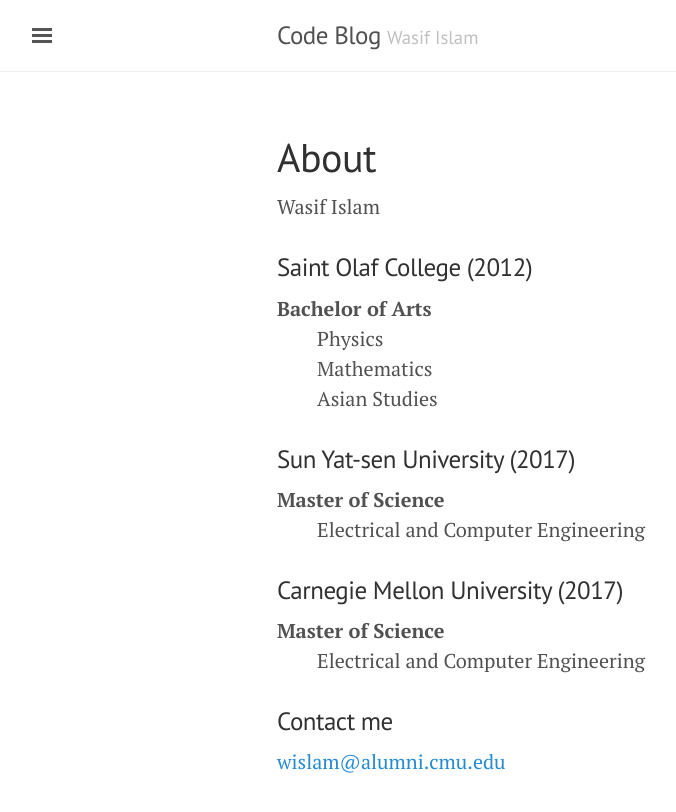
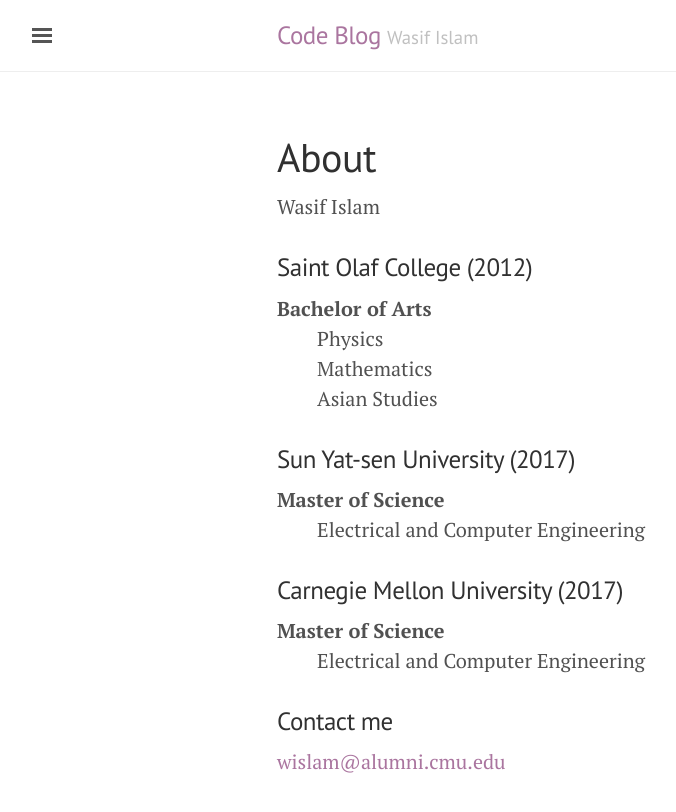
Before and after one commit to washifu/CodeBlog, a Jekyll site: the page built from about.md, in a window 1280 px wide. Shown: the top 812 px of the page, without its empty margins (3-679 px from the left). Built offline with Jekyll 4.4.1, drawn with Linux system fonts in a browser that asks for light colours.

Commit message:
Update default.html

```diff
--- a/_layouts/default.html
+++ b/_layouts/default.html
@@ -6,7 +6,7 @@
     <!-- {% include meta.html %} -->
 
 
-  <body>
+  <body class="theme-base-0e" class="layout-reverse">
 
     {% include sidebar.html %}
 
```
